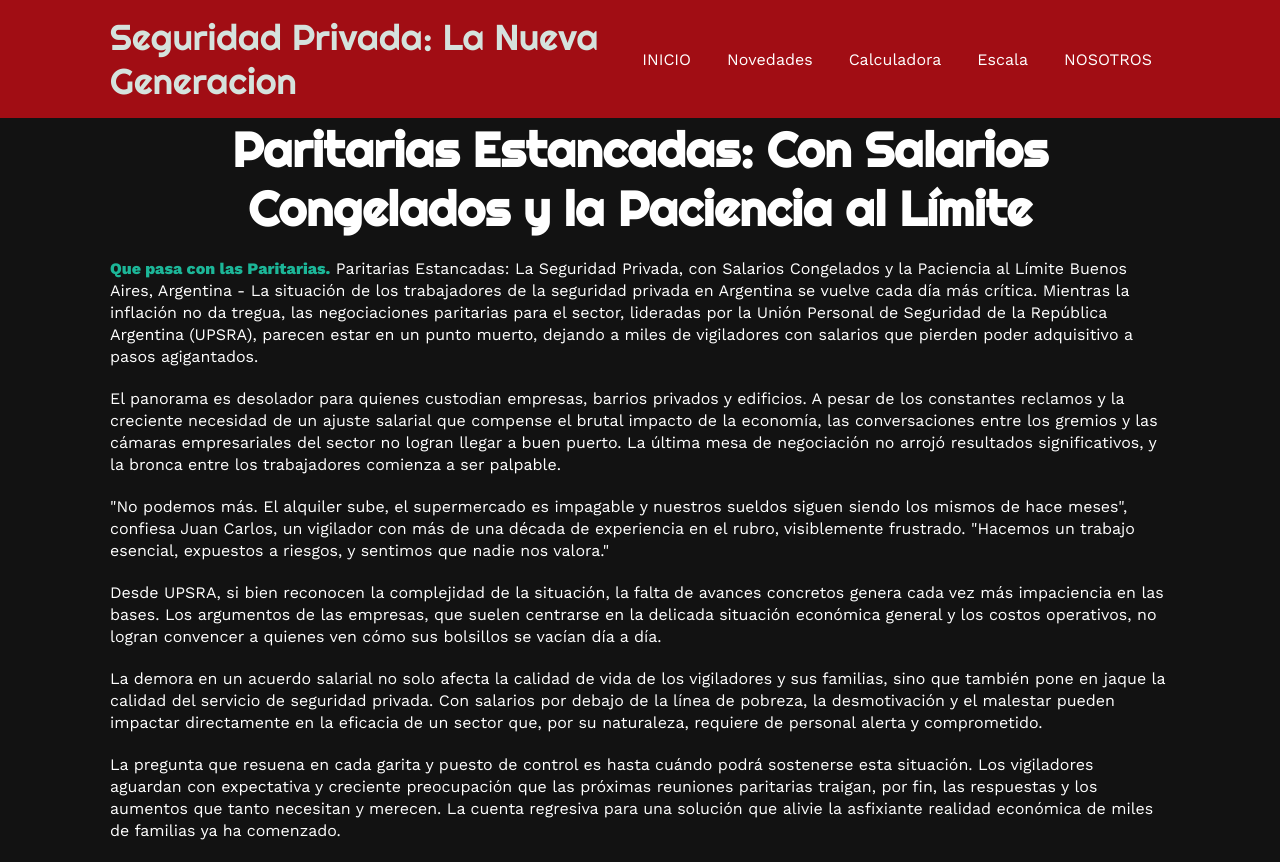
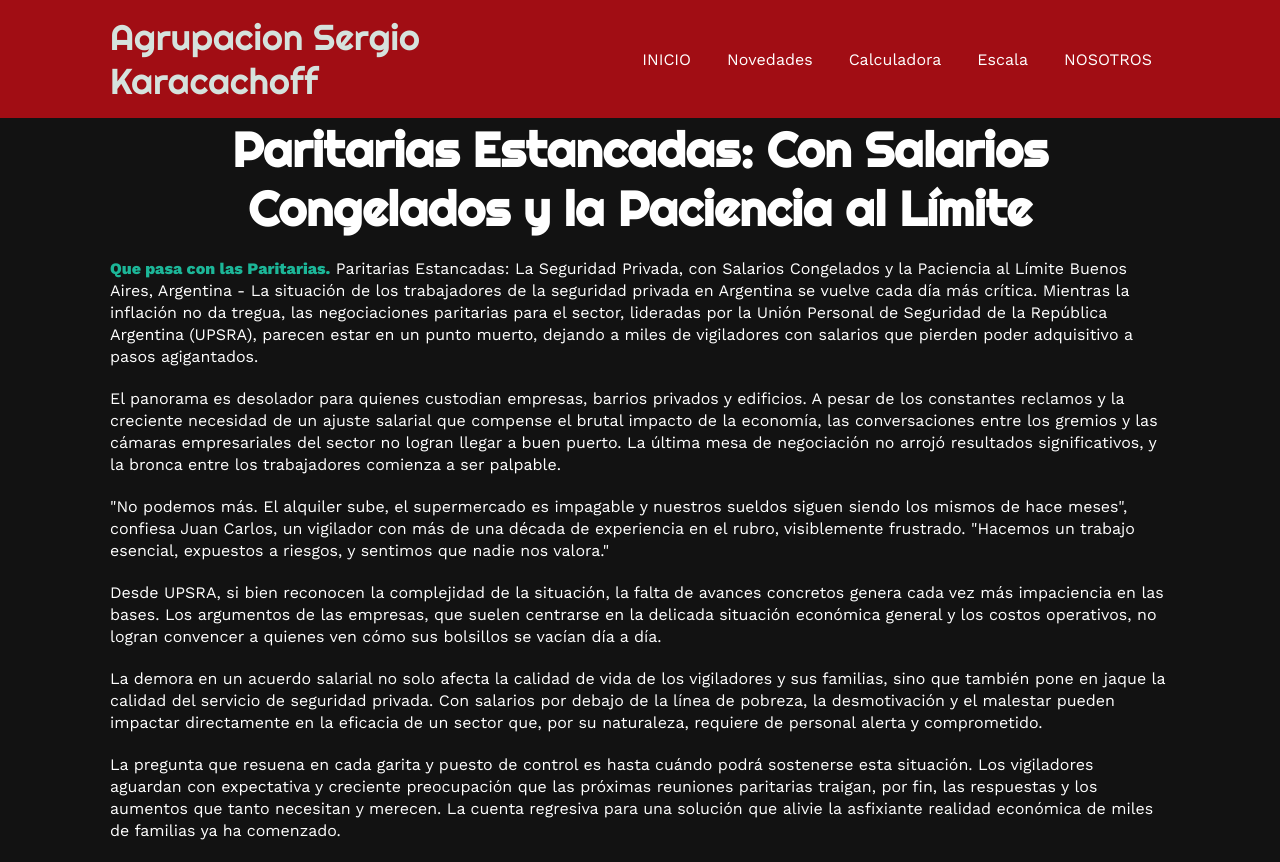
Before and after one commit to MATIROLDAN/SEGURIDAD-PRIVADA, a plain HTML site: page novedades.html in a window 1280 px wide. Drawn offline with nearby package versions, Linux system fonts and the light colour scheme.

Commit message:
Update novedades.html

```diff
--- a/novedades.html
+++ b/novedades.html
@@ -12,7 +12,7 @@
     <div class="contenedor-header">
         <header>
             <div class="logo">
-                <a href="index.html">Seguridad Privada: La Nueva Generacion </a>
+                <a href="index.html">Agrupacion Sergio Karacachoff </a>
             </div>
             <nav id="nav">
                 <ul>
```
